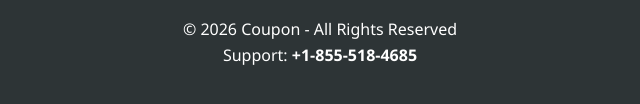
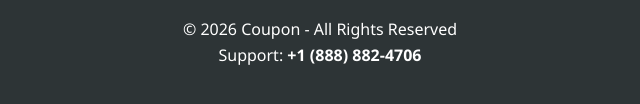
Before and after one commit to gauravsharmags682-oss/stubhubassitancecaret, a plain HTML site: page index.html in a window 1280 px wide. Shown: the part 1537-1641 px from the top of the page, 320-960 px from the left. Drawn offline with Linux system fonts and the light colour scheme.

Commit message:
Restore index.html content
Restored the original content of index.html after it was removed.

```diff
--- a/index.html
+++ b/index.html
@@ -75,7 +75,7 @@
 
 <h2>Need Help Finding The Perfect Deal?</h2>
 <p style="text-indent:0; font-size:16px; margin-bottom:20px;">Our support team is available 24/7 to help you find the best discounts and answer any questions.</p>
-<a class="btn" href="tel:+1-855-518-4685">Call For Assistance</a>
+<a class="btn" href="tel:+18888824706">Call For Assistance</a>
 
 <h3 style="margin-top:40px; margin-bottom:20px;">📋 Legal Notice</h3>
 <p class="space">Coupon is an independent third-party support and deals information platform. We are not affiliated with, endorsed by, or officially connected to any ticketing platforms, brands, or service providers including but not limited to StubHub, Ticketmaster, AXS, or VividSeats. All trademarks, brand names, and logos mentioned on this website belong to their respective owners and are used for descriptive and informational purposes only.</p>
@@ -89,10 +89,10 @@
 <a href='contact.html'>Contact</a>
 </div>
 <p>&copy; 2026 Coupon - All Rights Reserved</p>
-<p>Support: <strong>+1-855-518-4685</strong></p>
+<p>Support: <strong>+1 (888) 882-4706</strong></p>
 </footer>
 
-<a href="tel:+1-855-518-4685" class="floating-call">
+<a href="tel:+18888824706" class="floating-call">
 <span class="call-icon">📞</span>
 <span class="call-text">Call Now</span>
 </a>
```
